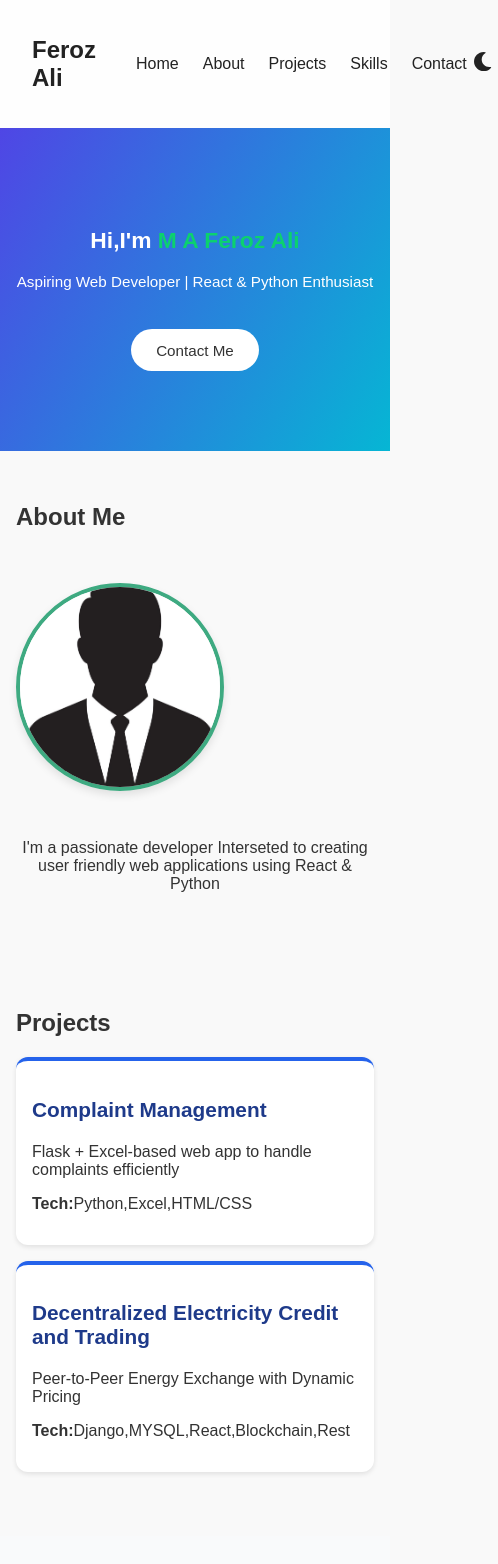
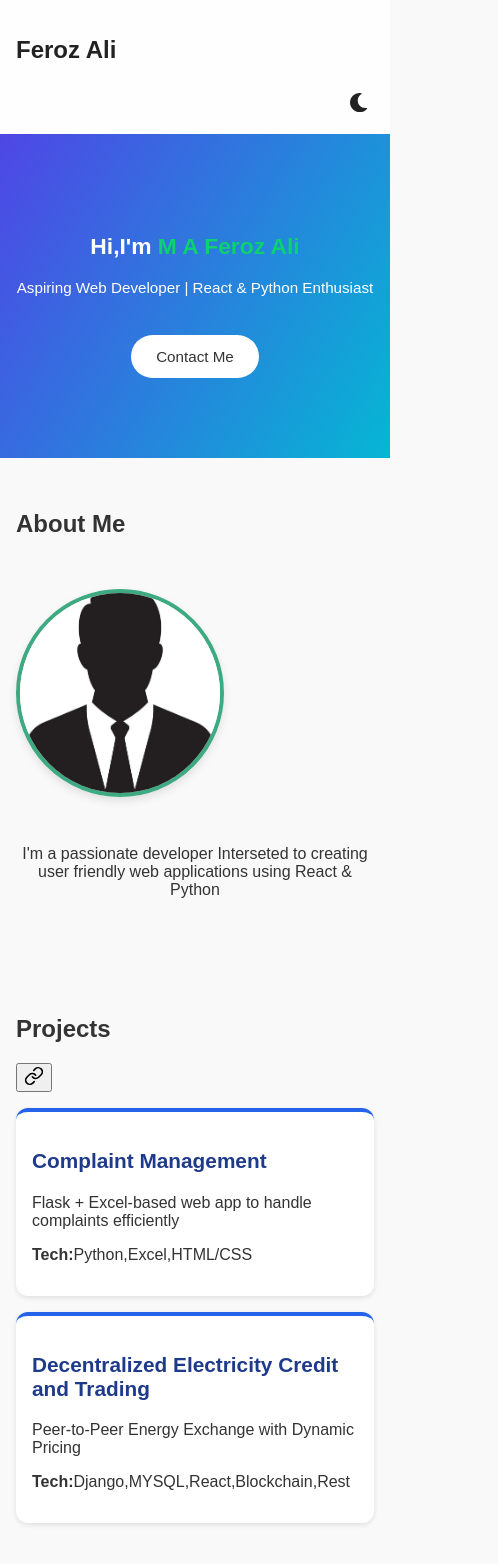
Before and after one commit to MA-FerozAli/my-portfolio, a React (Create React App) app: page / in a window 390 px wide. Shown: the top 1564 px of the page, 498 px wide, since content can reach past the window. Built offline with nearby package versions, Linux system fonts and the light colour scheme.

Commit message:
small changes made

```diff
--- a/package.json
+++ b/package.json
@@ -8,6 +8,7 @@
     "@testing-library/jest-dom": "^6.9.1",
     "@testing-library/react": "^16.3.0",
     "@testing-library/user-event": "^13.5.0",
+    "lucide-react": "^0.548.0",
     "react": "^19.2.0",
     "react-dom": "^19.2.0",
     "react-icons": "^5.5.0",
--- a/src/App.css
+++ b/src/App.css
@@ -23,6 +23,7 @@ body{
   top: 0;
   z-index: 100;
   transition: background 0.3s,color 0.3s;
+  flex-wrap: wrap;
 }
 body.dark .navbar{
   background: #1a1a1acc;
@@ -32,6 +33,8 @@ body.dark .navbar{
   list-style: none;
   display: flex;
   gap: 1.5rem;
+  margin: 0;
+  padding: 0;
 }
 .navbar a{
   font-weight: 500;
@@ -192,19 +195,28 @@ body.dark .contact{
   font-size: 0.9rem;
 }
 @media(max-width:786px){
-  /* .navbar{
+  .navbar{
     flex-direction: column;
     align-items: flex-start;
     padding: 1rem;
   }
   .navbar ul{
-    flex-direction: row;
+    flex-direction: column;
     width: 100%;
+    display: none;
     margin-top: 0.5rem;
+  }
+  .navbar ul.active{
+    display: flex;
   }
   .navbar ul li{
     margin: 0.5rem 0;
-  } */
+    width: 100%;
+  }
+  .theme-btn{
+    align-self: flex-end;
+    margin-top: 0.5rem;
+  }
   .hero{
     padding: 5rem 1rem;
     font-size: 0.95rem;
--- a/src/components/Projects.js
+++ b/src/components/Projects.js
@@ -1,6 +1,6 @@
 
 import React from "react";
-
+import {Link as LinkIcon}from 'lucide-react'
 const projectData =[
     {
         title:"Complaint Management",
@@ -18,6 +18,7 @@ function Project(){
         <section id="projects" className="projects">
             <h2>Projects</h2>
              <div className="project-list">
+                <button><LinkIcon size={20}/></button>
                  {projectData.map((proj,index)=>(
                     <div key={index}
                     className="project-card">
```
Also changed, not shown: 1 other file (tests, documents, lock files or other folders).
